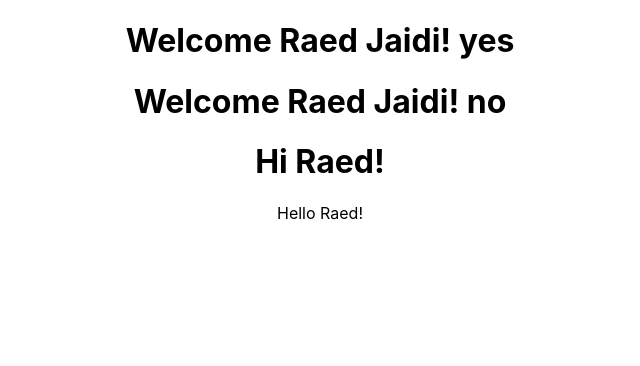
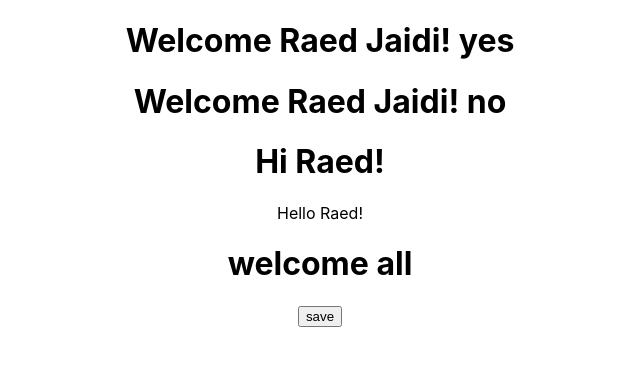
Before and after one commit to Raedjd/ReactJs-learn, a React (Create React App) app: page / in a window 1280 px wide. Shown: the top 366 px of the page, without its empty margins (320-960 px from the left). Built offline with nearby package versions, Linux system fonts and the light colour scheme.

Commit message:
using state for change message

```diff
--- a/src/App.js
+++ b/src/App.js
@@ -3,6 +3,7 @@
 import {Greet} from './Components/Greet';
 import Hi from './Components/Hi'
 import Hello from './Components/Hello'
+import Message from './Components/Message';
 function App() {
 
   return (
@@ -11,6 +12,7 @@
       <Greet name=' no'></Greet>
       <Hi name='Raed'></Hi>
       <Hello></Hello>
+      <Message/>
     </div>
   );
 }
--- /dev/null
+++ b/src/Components/Message.js
@@ -0,0 +1,20 @@
+import React,{Component} from "react";
+
+class Message extends Component{
+    constructor(){
+        super();
+        this.state={message:'welcome all'}
+    }
+    changeMessage(){
+        this.setState({message:'thank u for saving'});
+    }
+    render(){
+        return (
+        <div>
+                <h1>{this.state.message}</h1>
+                <button onClick={() => this.changeMessage()}>save</button>
+               </div>
+               )
+    }
+}
+export default Message;
```
